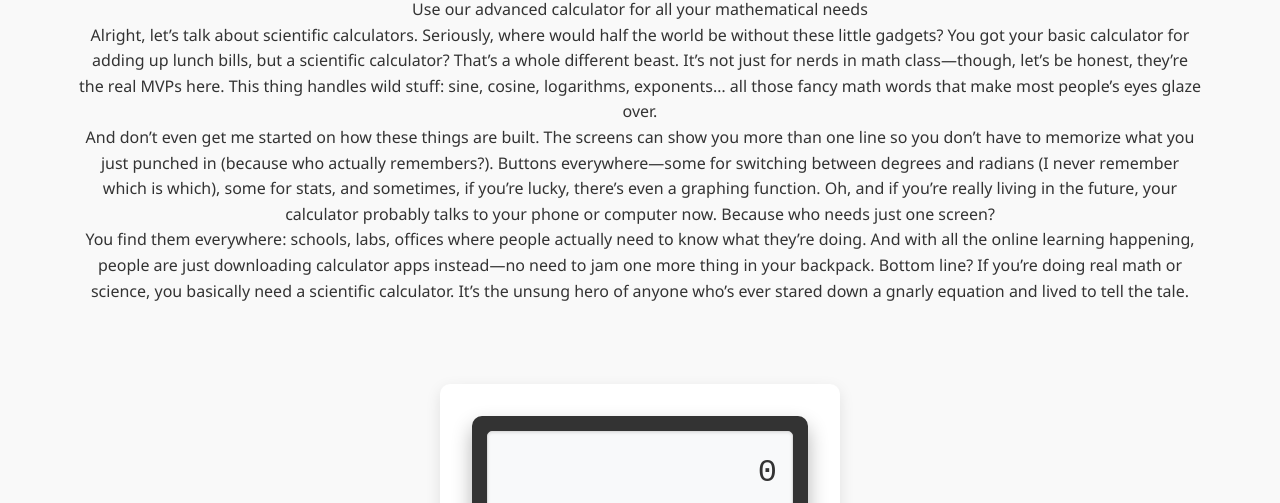
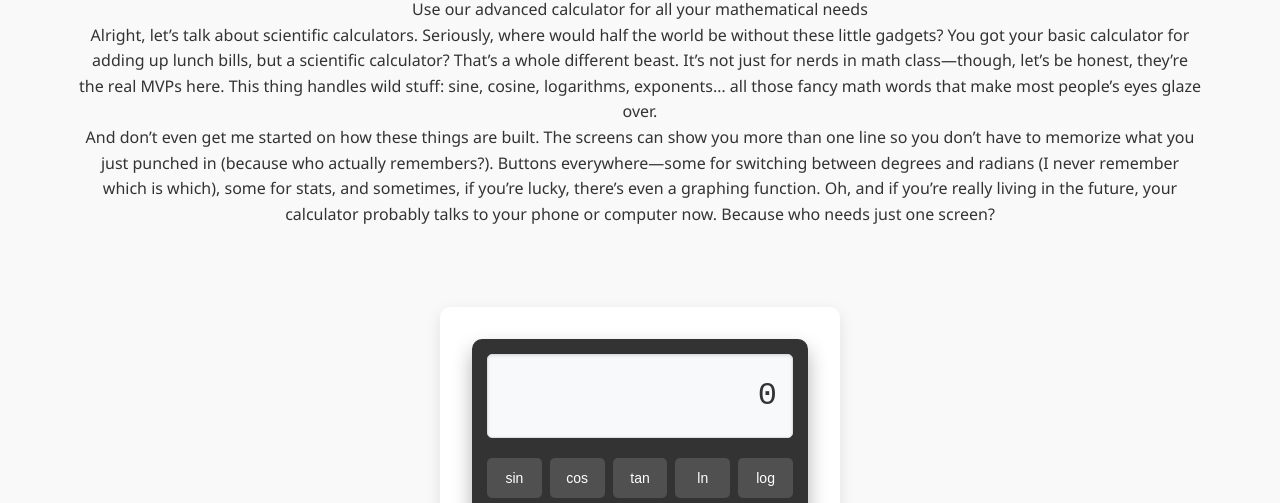
Before and after one commit to basic-calculator-online-free/calculator, a plain HTML site: page calculator.html in a window 1280 px wide. Shown: the part 251-754 px from the top of the page. Drawn offline with Linux system fonts and the light colour scheme.

Commit message:
Update calculator.html

```diff
--- a/calculator.html
+++ b/calculator.html
@@ -728,8 +728,7 @@
 
 <p>And don’t even get me started on how these things are built. The screens can show you more than one line so you don’t have to memorize what you just punched in (because who actually remembers?). Buttons everywhere—some for switching between degrees and radians (I never remember which is which), some for stats, and sometimes, if you’re lucky, there’s even a graphing function. Oh, and if you’re really living in the future, your calculator probably talks to your phone or computer now. Because who needs just one screen?</p>
 
-<p>You find them everywhere: schools, labs, offices where people actually need to know what they’re doing. And with all the online learning happening, people are just downloading calculator apps instead—no need to jam one more thing in your backpack. Bottom line? If you’re doing real math or science, you basically need a scientific calculator. It’s the unsung hero of anyone who’s ever stared down a gnarly equation and lived to tell the tale.</p>
-                </div>
+</div>
 
                 <div class="calculator-container">
                     <div class="calculator-wrapper">
```
